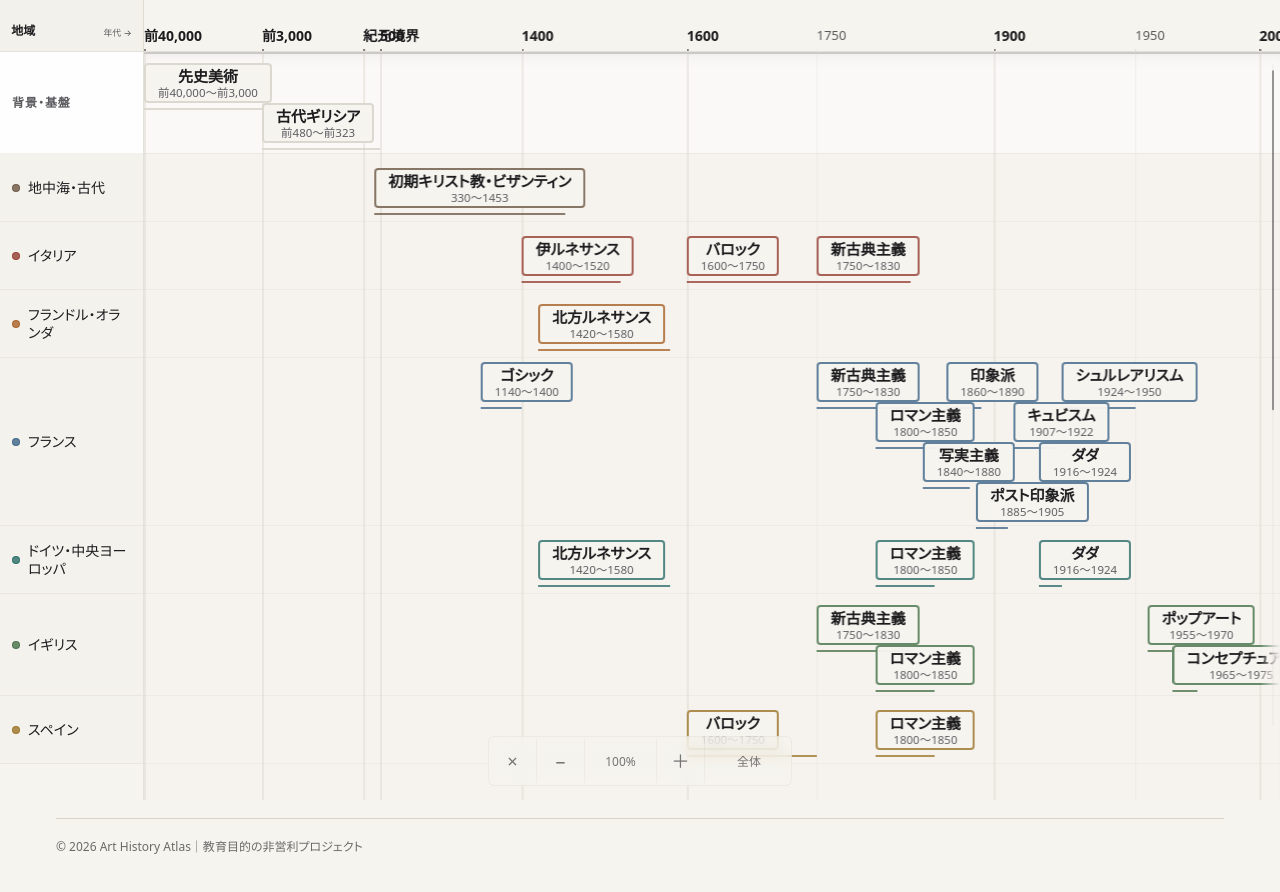
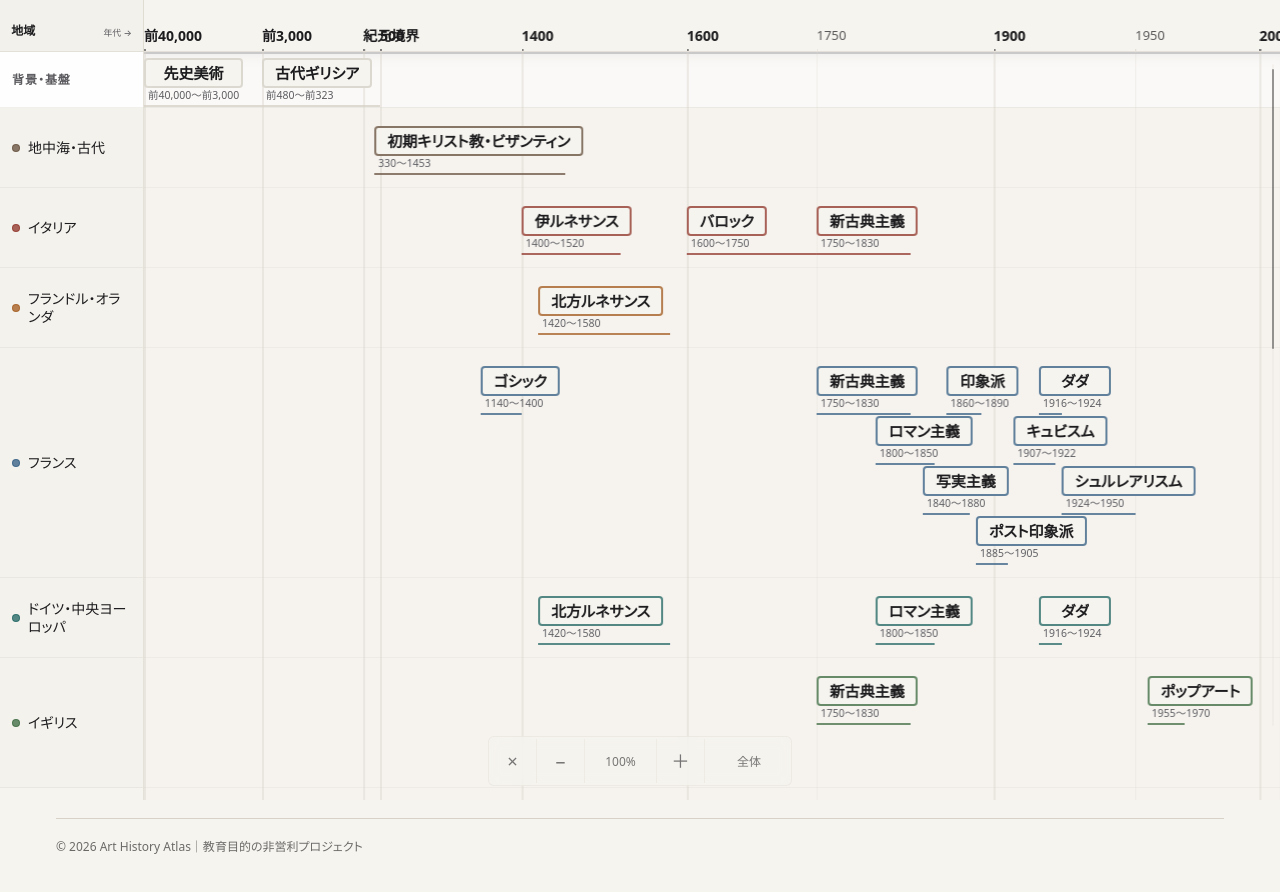
Before and after one commit to taktak2001/art-history-atlas, a Next.js app: page /timeline in a window 1280 px wide. Both pictures are taken after a click on the button "タイムラインを全画面で表示". Shown: the top 892 px of the page. Built offline with nearby package versions, Linux system fonts and the light colour scheme.

Commit message:
Refine timeline caption spacing

```diff
--- a/src/app/globals.css
+++ b/src/app/globals.css
@@ -1402,8 +1402,10 @@ html.dark .relation-badge {
   min-width: 4.5rem;
   max-width: 14.375rem;
   height: 2.75rem;
-  align-items: center;
+  flex-direction: column;
+  align-items: flex-start;
   justify-content: center;
+  gap: 0.125rem;
   color: rgb(var(--c-ink));
   font-family: var(--font-sans);
   text-decoration: none;
@@ -1440,12 +1442,10 @@ html.dark .relation-badge {
   position: relative;
   display: flex;
   width: 100%;
-  height: 2.5rem;
-  flex-direction: column;
+  height: 1.875rem;
   align-items: center;
   justify-content: center;
-  gap: 0.125rem;
-  padding-inline: 0.75rem;
+  padding-inline: 0.6875rem;
   overflow: hidden;
   border: 2px solid
     rgb(var(--timeline-region-rgb, var(--c-line)) / 0.82);
@@ -1514,10 +1514,11 @@ html.dark .relation-badge {
   display: block;
   overflow: hidden;
   max-width: 100%;
+  padding-inline: 0.25rem;
   color: rgb(var(--c-muted));
-  font-size: 0.71875rem;
+  font-size: 0.65625rem;
   font-weight: 400;
-  line-height: 1;
+  line-height: 1.05;
   text-overflow: ellipsis;
   white-space: nowrap;
 }
@@ -1599,7 +1600,7 @@ html.dark .relation-badge {
 
 .timeline-viewer-frame--active[data-semantic-level='detailed']
   .timeline-viewer-node__surface {
-  height: 2.5rem;
+  height: 1.875rem;
 }
 
 .timeline-viewer-position {
@@ -1699,8 +1700,8 @@ html.dark .relation-badge {
   }
 
   .timeline-viewer-node__surface {
-    height: 2.5rem;
-    padding-inline: 0.625rem;
+    height: 1.75rem;
+    padding-inline: 0.5625rem;
   }
 
   .timeline-viewer-node__short,
@@ -1711,7 +1712,7 @@ html.dark .relation-badge {
 
   .timeline-viewer-frame--active[data-semantic-level='detailed']
     .timeline-viewer-node__surface {
-    height: 2.5rem;
+    height: 1.75rem;
   }
 
   .timeline-viewer-controls {
--- a/src/components/TimelineViewerFrame.tsx
+++ b/src/components/TimelineViewerFrame.tsx
@@ -577,12 +577,8 @@ export function TimelineViewerFrame({
         node.style.visibility = visible ? 'visible' : 'hidden';
         node.dataset.viewerTrack = String(placement.track);
         if (period) {
-          const surfaceHeight =
-            node.querySelector<HTMLElement>('.timeline-viewer-node__surface')
-              ?.offsetHeight ?? 32;
-          const surfaceBottom =
-            trackCenterY - surfaceHeight / 2 + surfaceHeight;
-          const periodY = surfaceBottom + 6;
+          const nodeTop = trackCenterY - node.offsetHeight / 2;
+          const periodY = nodeTop + node.offsetHeight + 4;
           period.style.width = `${Math.max(1, periodRight - periodLeft)}px`;
           period.style.transform = `translate3d(${periodLeft}px, ${periodY}px, 0)`;
           period.style.visibility =
@@ -1520,9 +1516,9 @@ export function TimelineViewerFrame({
                     <span className="timeline-viewer-node__formal">
                       {node.nameJa}
                     </span>
-                    <span className="timeline-viewer-node__date">
-                      {node.dateLabel}
-                    </span>
+                  </span>
+                  <span className="timeline-viewer-node__date">
+                    {node.dateLabel}
                   </span>
                 </Link>
               ))}
--- a/src/lib/timeline-viewer.ts
+++ b/src/lib/timeline-viewer.ts
@@ -60,7 +60,7 @@ export const TIMELINE_VIEWER_SEMANTIC_THRESHOLDS = {
 } as const;
 export const TIMELINE_VIEWER_LABEL_GAP = 10;
 export const TIMELINE_VIEWER_MAX_TRACKS = 4;
-export const TIMELINE_VIEWER_TRACK_PITCH = 40;
+export const TIMELINE_VIEWER_TRACK_PITCH = 50;
 
 const TIMELINE_VIEWER_TICK_STEPS = [
   10, 25, 50, 100, 250, 500, 1000, 2500, 5000, 10000,
@@ -252,10 +252,16 @@ export function assignTimelineViewerTracks(
 }
 
 export function timelineViewerRegionHeight(trackCount: number) {
-  if (trackCount <= 1) return 68;
-  if (trackCount === 2) return 102;
-  if (trackCount === 3) return 136;
-  return 168 + Math.max(0, trackCount - 4) * TIMELINE_VIEWER_TRACK_PITCH;
+  const visibleTrackCount = Math.max(
+    1,
+    Math.min(trackCount, TIMELINE_VIEWER_MAX_TRACKS),
+  );
+  return (
+    80 +
+    (visibleTrackCount - 1) * TIMELINE_VIEWER_TRACK_PITCH +
+    Math.max(0, trackCount - TIMELINE_VIEWER_MAX_TRACKS) *
+      TIMELINE_VIEWER_TRACK_PITCH
+  );
 }
 
 export function timelineViewerTrackCenter(
```
Also changed, not shown: 5 other files (tests, documents, lock files or other folders).
